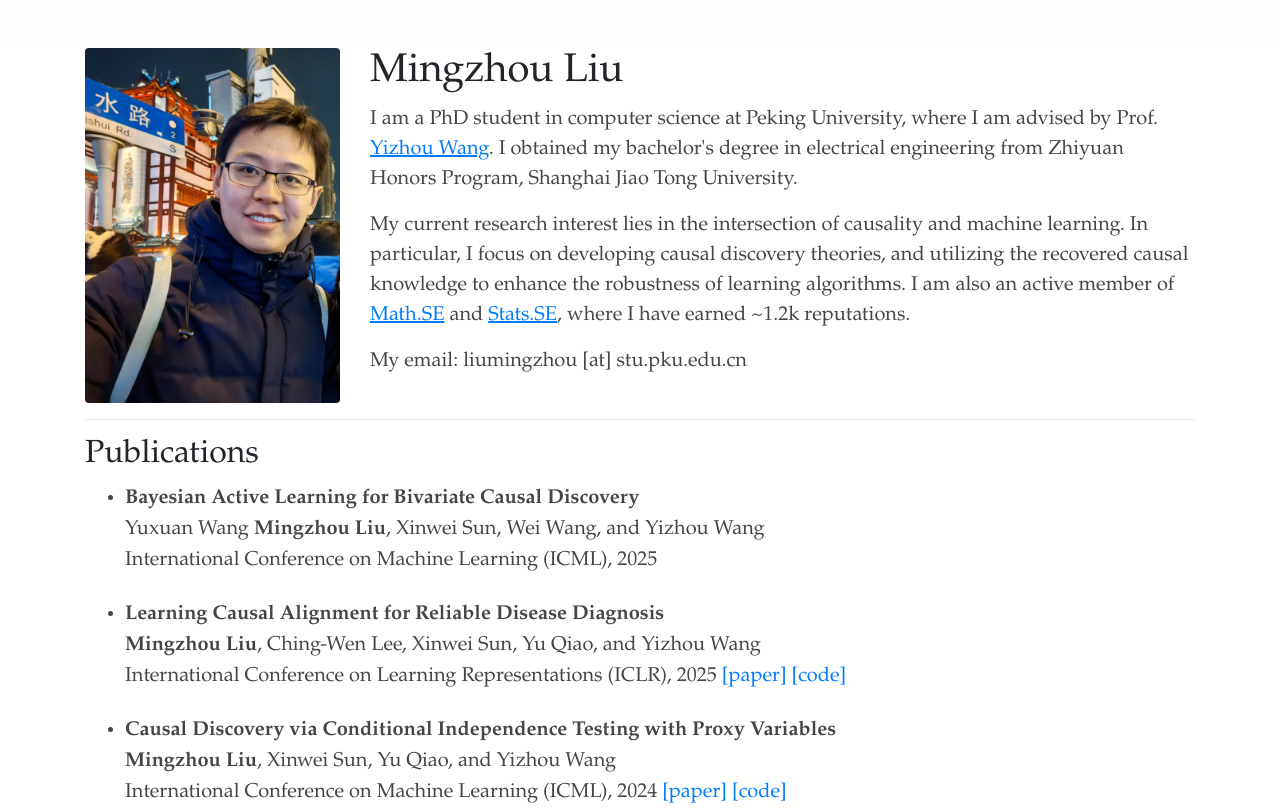
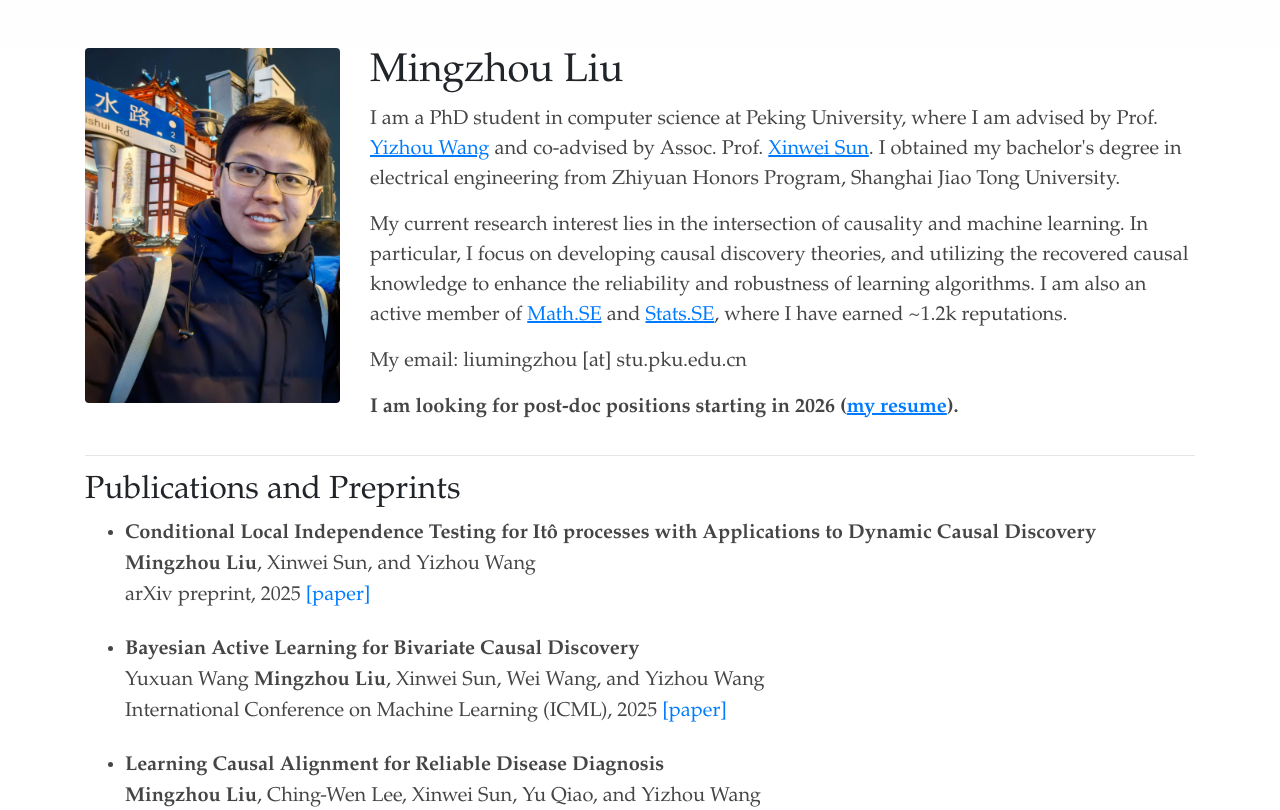
Before and after one commit to lmz123321/lmz123321.github.io, a plain HTML site: page index.html in a window 1280 px wide. Shown: the top 810 px of the page. Drawn offline with nearby package versions, Linux system fonts and the light colour scheme.

Commit message:
Update index.html

```diff
--- a/index.html
+++ b/index.html
@@ -30,15 +30,19 @@
                 <div class="col-lg-9 col-md-8">
                     <h1>Mingzhou Liu</h1>
                     <p>
-                        I am a PhD student in computer science at Peking University, where I am advised by Prof. <a href="https://cfcs.pku.edu.cn/people/faculty/yizhouwang/index.htm" target="_blank">Yizhou Wang</a>. I obtained my bachelor's degree in electrical engineering from Zhiyuan Honors Program, Shanghai Jiao Tong University.
+                        I am a PhD student in computer science at Peking University, where I am advised by Prof. <a href="https://cfcs.pku.edu.cn/people/faculty/yizhouwang/index.htm" target="_blank">Yizhou Wang</a> and co-advised by Assoc. Prof. <a href="https://sunxinwei0625.github.io/sunxw.github.io/" target="_blank">Xinwei Sun</a>. I obtained my bachelor's degree in electrical engineering from Zhiyuan Honors Program, Shanghai Jiao Tong University.
                     </p>
 
                     <p>
-                        My current research interest lies in the intersection of causality and machine learning. In particular, I focus on developing causal discovery theories, and utilizing the recovered causal knowledge to enhance the robustness of learning algorithms. I am also an active member of <a href="https://math.stackexchange.com/users/1043377/mingzhou-liu">Math.SE</a> and <a href="https://stats.stackexchange.com/users/345167/mingzhou-liu">Stats.SE</a>, where I have earned ~1.2k reputations.
+                        My current research interest lies in the intersection of causality and machine learning. In particular, I focus on developing causal discovery theories, and utilizing the recovered causal knowledge to enhance the reliability and robustness of learning algorithms. I am also an active member of <a href="https://math.stackexchange.com/users/1043377/mingzhou-liu">Math.SE</a> and <a href="https://stats.stackexchange.com/users/345167/mingzhou-liu">Stats.SE</a>, where I have earned ~1.2k reputations.
                     </p>
 
                     <p>
                         My email: liumingzhou [at] stu.pku.edu.cn
+                    </p>
+
+                    <p>
+                        <b>I am looking for post-doc positions starting in 2026 (<a href="cv.pdf" target="_blank">my resume</a>).</b>
                     </p>
                 </div>
             </div>
@@ -46,8 +50,19 @@
             <hr>
             <div class="row" id="publications">
                 <div class="col">
-                    <h2>Publications</h2>
+                    <h2>Publications and Preprints</h2>
                     <ul class="pl">
+                    	<li>
+                            <b>Conditional Local Independence Testing for Itô processes with Applications to Dynamic Causal Discovery</b>
+                            <br/>
+                            <b>Mingzhou Liu</b>,
+                            Xinwei Sun,
+                            and Yizhou Wang
+                            <br/>
+                            arXiv preprint, 2025 <a href="https://arxiv.org/abs/2506.07844">[paper]</a>
+                        </li>
+                        <br/>
+
                     	<li>
                             <b>Bayesian Active Learning for Bivariate Causal Discovery</b>
                             <br/>
@@ -57,7 +72,7 @@
                             Wei Wang,
                             and Yizhou Wang
                             <br/>
-                            International Conference on Machine Learning (ICML), 2025
+                            International Conference on Machine Learning (ICML), 2025 <a href="https://openreview.net/forum?id=wazV91p0oU">[paper]</a>
                         </li>
                         <br/>
 
@@ -132,7 +147,7 @@
                 <div class="row justify-content-center">
                     <div class="col-6 col-md text-left align-self-center">
                         <p class="h5 text-muted">
-                            © Mingzhou Liu, 01/23/2025
+                            © Mingzhou Liu, 10/15/2025
                         </p>
                     </div>
                 </div>
```
